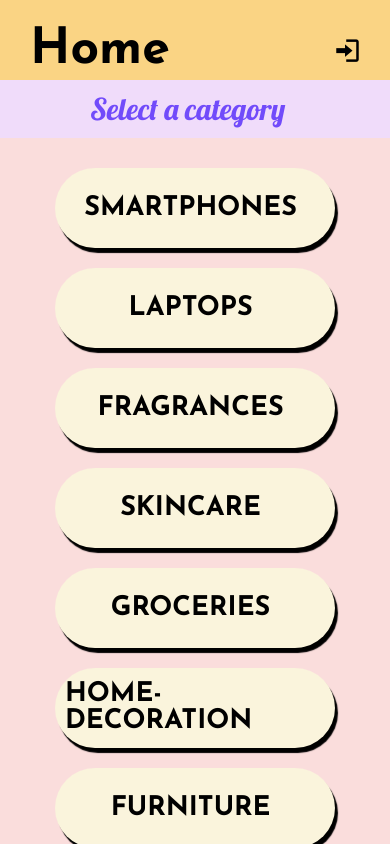
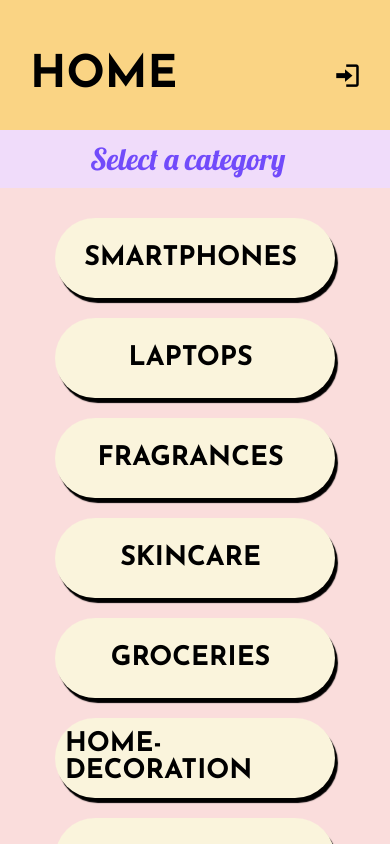
Before and after one commit to emikourtis/ReactNative, a React Native app: screen / in a window 390 px wide. Built offline with nearby package versions, Linux system fonts and the light colour scheme.

Commit message:
arreglo msj error

```diff
--- a/src/components/Header.js
+++ b/src/components/Header.js
@@ -23,7 +23,7 @@ export default Header
 const styles = StyleSheet.create({
   container: {
     backgroundColor:colors.orange,
-    height: 80,
+    height: 130,
     width:"100%",
     paddingTop:20,
     justifyContent: "space-between",
@@ -31,9 +31,11 @@ const styles = StyleSheet.create({
     flexDirection:"row"
   },
   text: {
-    fontSize: 50,
+    fontSize: 45,
     fontFamily:"Josefin",
-    margin:30
+    margin:30,
+    fontWeight:"bold",
+    textTransform:"uppercase"
   },
   btn:{
     margin:30
--- a/src/components/Search.js
+++ b/src/components/Search.js
@@ -6,28 +6,27 @@ import { AntDesign, Entypo, Ionicons } from "@expo/vector-icons"
 
 
 const Search = ({ setKeyWord, setCategorySelected }) => {
-
-
-    const [input, setInput] = useState("")
-    const [error, setError] = useState("")
+    const [input, setInput] = useState("");
+    const [error, setError] = useState("");
 
     const search = () => {
       const expression = /^(?=(?:\D*\d){0,2}\D*$)[A-Za-z0-9]+$/;
-        if (expression.test(input)) {
-            setError("Error")
+      if (!expression.test(input)) {
+        setError("Invalid password");
       } else {
-            setKeyWord(input)
-        }
-
-    }
-    const removeItemSearch = () => {
-        setInput("")
+        setKeyWord(input);
         setError("")
       }
-    const handleHome = ()=>{
-        setCategorySelected("")
-    }
+    };
 
+    const removeItemSearch = () => {
+      setInput("");
+      setError("");
+    };
+
+    const handleHome = () => {
+      setCategorySelected("");
+    };
 
     return (
       <View style={styles.container}>
@@ -47,27 +46,27 @@ const Search = ({ setKeyWord, setCategorySelected }) => {
           <Pressable onPress={handleHome}>
             <Ionicons name="md-home" size={24} color="black" />
           </Pressable>
+          {error ? <Text style={styles.errorInput}>{error}</Text> : null}
         </View>
-
-            {error ? <Text style={styles.errorInput}>{error}</Text> : null}
-
-
       </View>
     );
   };
 
-export default Search;
-
   const styles = StyleSheet.create({
     container: {
       backgroundColor: colors.violet,
-        width: "100%"
+      width: "100%",
+      height: 70,
     },
     containerInput: {
       width: "100%",
       flexDirection: "row",
       alignItems: "center",
-        gap: 10
+      justifyContent: "center",
+      gap: 10,
+      alignContent: "center",
+      alignItems: "center",
+      paddingHorizontal: 10, // Añadido para mejorar la presentación
     },
     input: {
       backgroundColor: colors.crema,
@@ -76,10 +75,12 @@ const styles = StyleSheet.create({
       borderRadius: 5,
       paddingHorizontal: 10,
       paddingVertical: 5,
-        margin: 10
+      margin: 10,
     },
     errorInput: {
       color: "red",
-        paddingHorizontal: 10
-    }
-})
+      paddingHorizontal: 10,
+    },
+  });
+
+  export default Search;
```
Lines whose indentation alone changed are shown as unchanged.
